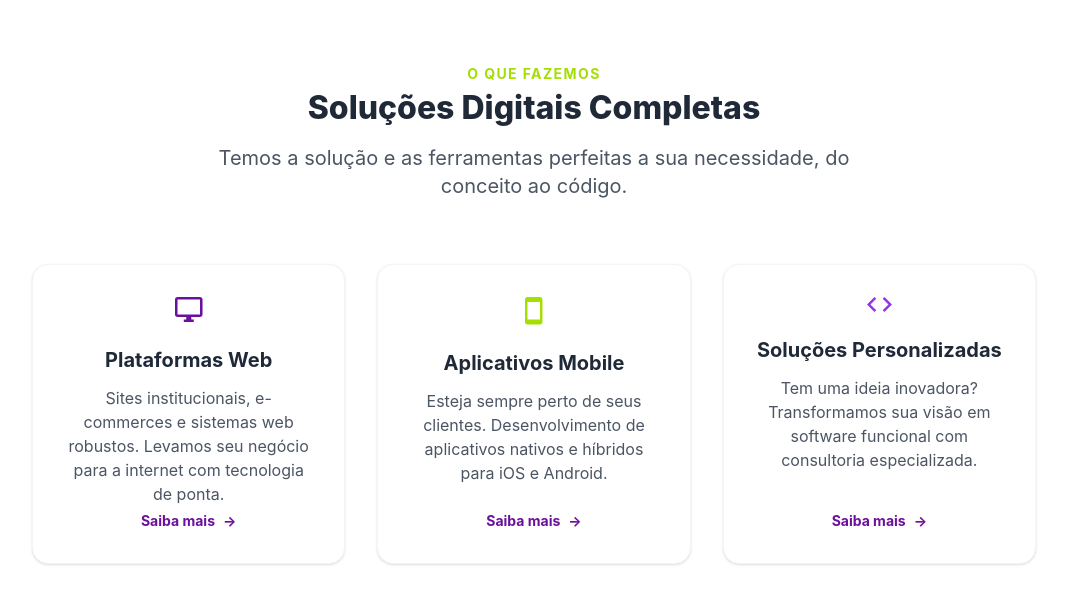
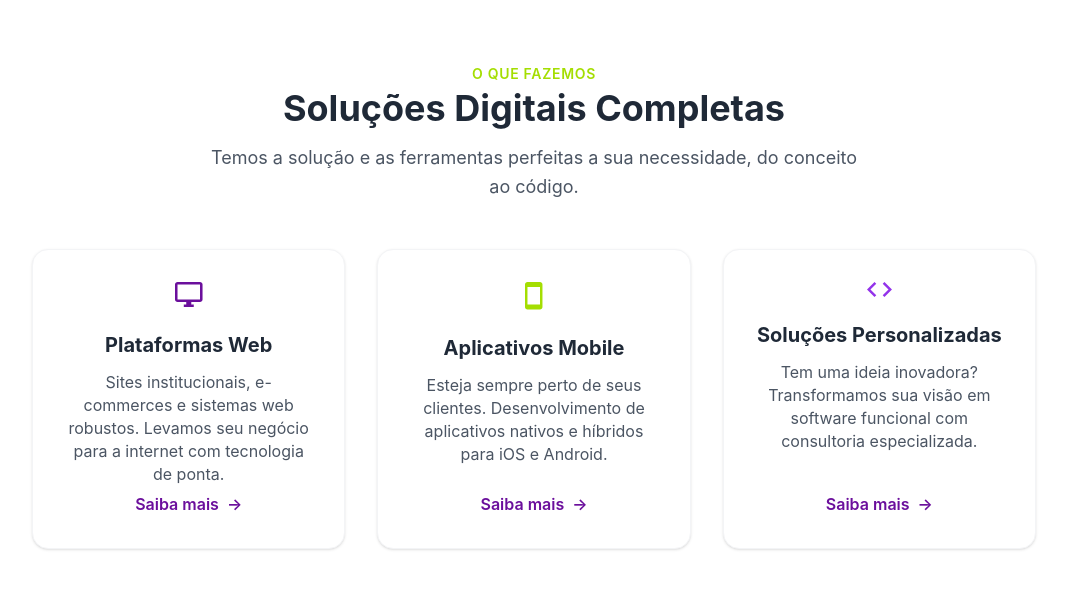
Before and after one commit to Caspessoa/HutDesignB, a React (Vite) app: page / in a window 1280 px wide. Shown: the top 604 px of the page, without its empty margins (106-1173 px from the left). Built offline with nearby package versions, Linux system fonts and the light colour scheme.

Commit message:
style: ajusta tamanho e fonte dos textos

```diff
--- a/src/sections/Landing2/Solucoes_cards.jsx
+++ b/src/sections/Landing2/Solucoes_cards.jsx
@@ -11,17 +11,17 @@ export default function SolucoesDigitais() {
         <div className="textos flex flex-col items-center text-center px-4">
 
           {/* Subtitulo verde */}
-           <span className="text-[#A4DE02] text-sm font-bold uppercase tracking-widest mb-1">
+           <span className="text-[#A4DE02] font-semibold text-[14px] leading-[20px] uppercase tracking-[0.7px] mb-1">
               O QUE FAZEMOS
             </span>
 
           {/* Título da seção*/}
-          <h2 className="text-[#1F2937] text-2xl md:text-[32px] font-extrabold mb-4 max-w-2xl leading-tight">
+          <h2 className="text-[#1F2937] font-bold text-[36px] leading-[40px] text-center mb-2">
             Soluções Digitais Completas
           </h2>
 
           {/* Parágrafo de descrição */}
-          <p className="text-[#4B5563] text-base md:text-xl max-w-2xl">
+          <p className="text-[#4B5563] font-normal text-base md:text-[18px] leading-relaxed max-w-[672px] text-center mx-auto pt-[6.5px]">
             Temos a solução e as ferramentas perfeitas a sua necessidade, do conceito ao código.
           </p>
 
@@ -29,7 +29,7 @@ export default function SolucoesDigitais() {
 
 
 
-        <div className="grid grid-cols-1 sm:grid-cols-2 lg:grid-cols-3 gap-8 px-4 justify-items-center mt-6">
+        <div className="grid grid-cols-1 sm:grid-cols-2 lg:grid-cols-3 gap-8 px-4 justify-items-center mt-2">
 
           {/* --- CARD 1: PLATAFORMAS WEB --- */}
           <div className="card1 w-full md:max-w-[384px] min-h-[300px] p-8 rounded-[16px] border border-gray-100 bg-white flex flex-col items-center text-center shadow-sm">
@@ -38,12 +38,12 @@ export default function SolucoesDigitais() {
               <img src={monitorIcon} alt='Monitor'/>
             </div>
 
-            <h2 className="text-xl font-bold text-[#1F2937] mb-3">Plataformas Web</h2>
+            <h2 className="text-[#1F2937] font-bold text-[20px] leading-[28px] text-center mb-3">Plataformas Web</h2>
 
-            <p className="text-[#4B5563]">Sites institucionais, e-commerces e sistemas web robustos. Levamos seu negócio para a internet com tecnologia de ponta.</p>
+            <p className="text-[#4B5563] font-normal text-[16px] leading-[23px] text-center max-w-[296px] mx-auto">Sites institucionais, e-commerces e sistemas web robustos. Levamos seu negócio para a internet com tecnologia de ponta.</p>
 
             <a href="#contato"
-                className="mt-auto inline-flex items-center text-[#6B0F9C] font-bold hover:underline transition-all text-sm group">
+                className="text-[#6B0F9C] font-semibold text-[16px] leading-[24px] text-center inline-flex items-center hover:underline transition-all group mt-auto">
                 Saiba mais
                 <span className="ml-2">
                   →
@@ -59,12 +59,12 @@ export default function SolucoesDigitais() {
               <img src={smartphoneIcon} alt='Smartphone'/>
             </div>
 
-            <h2 className="text-xl font-bold text-[#1F2937] mb-3">Aplicativos Mobile</h2>
+            <h2 className="text-[#1F2937] font-bold text-[20px] leading-[28px] text-center mb-3">Aplicativos Mobile</h2>
 
-            <p className="text-[#4B5563]">Esteja sempre perto de seus clientes. Desenvolvimento de aplicativos nativos e híbridos para iOS e Android.</p>
+            <p className="text-[#4B5563] font-normal text-[16px] leading-[23px] text-center max-w-[296px] mx-auto">Esteja sempre perto de seus clientes. Desenvolvimento de aplicativos nativos e híbridos para iOS e Android.</p>
 
              <a href="#contato"
-                className="mt-auto inline-flex items-center text-[#6B0F9C] font-bold hover:underline transition-all text-sm group">
+                className="text-[#6B0F9C] font-semibold text-[16px] leading-[24px] text-center inline-flex items-center hover:underline transition-all group mt-auto">
                 Saiba mais
                 <span className="ml-2">
                   →
@@ -80,12 +80,12 @@ export default function SolucoesDigitais() {
               <img src={codeIcon} alt='Code'/>
             </div>
 
-            <h2 className="text-xl font-bold text-[#1F2937] mb-3">Soluções Personalizadas</h2>
+            <h2 className="text-[#1F2937] font-bold text-[20px] leading-[28px] text-center mb-3">Soluções Personalizadas</h2>
 
-            <p className="text-[#4B5563]">Tem uma ideia inovadora? Transformamos sua visão em software funcional com consultoria especializada.</p>
+            <p className="text-[#4B5563] font-normal text-[16px] leading-[23px] text-center max-w-[296px] mx-auto">Tem uma ideia inovadora? Transformamos sua visão em software funcional com consultoria especializada.</p>
 
              <a href="#contato"
-                className="mt-auto inline-flex items-center text-[#6B0F9C] font-bold hover:underline transition-all text-sm group">
+                className="text-[#6B0F9C] font-semibold text-[16px] leading-[24px] text-center inline-flex items-center hover:underline transition-all group mt-auto">
                 Saiba mais
                 <span className="ml-2">
                   →
```
